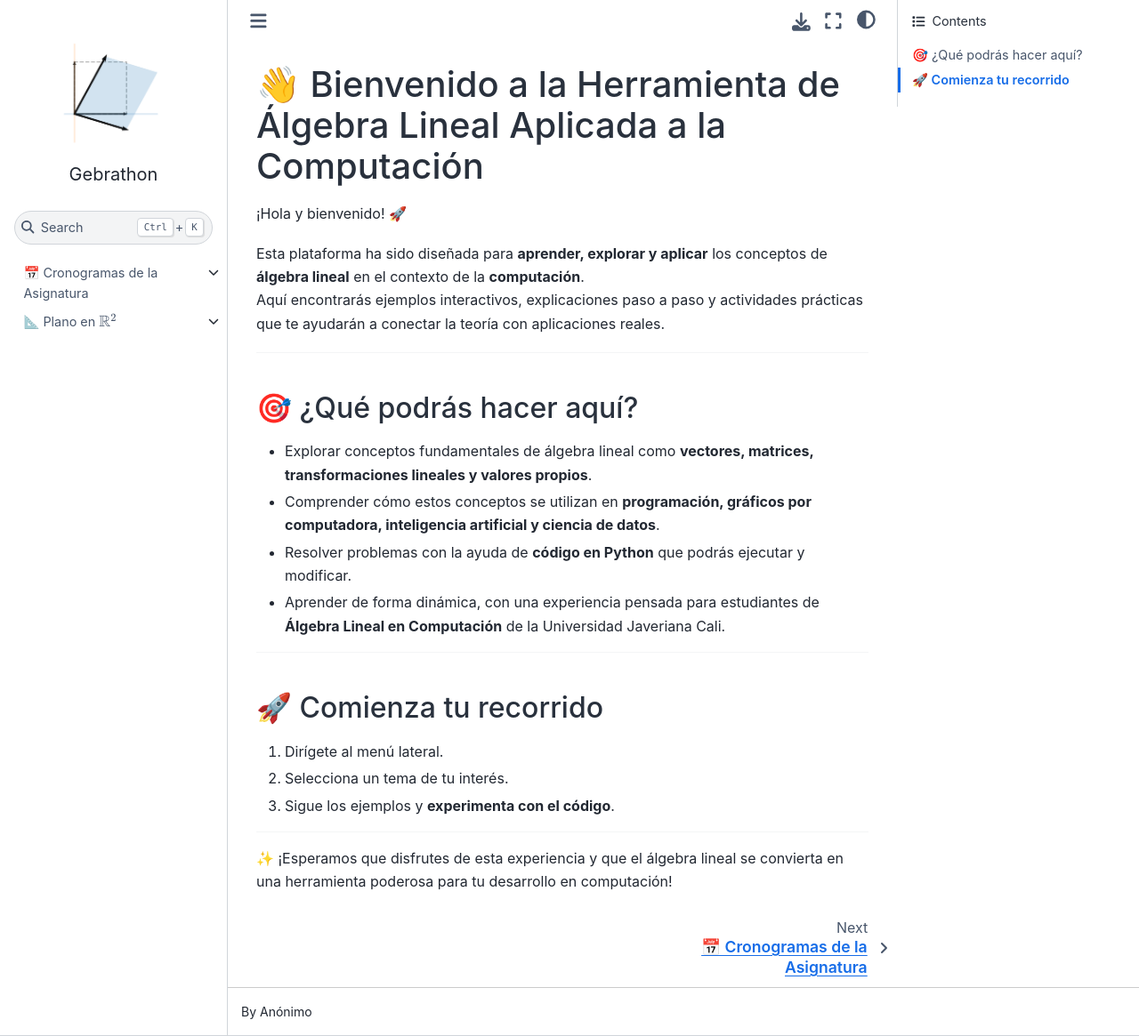
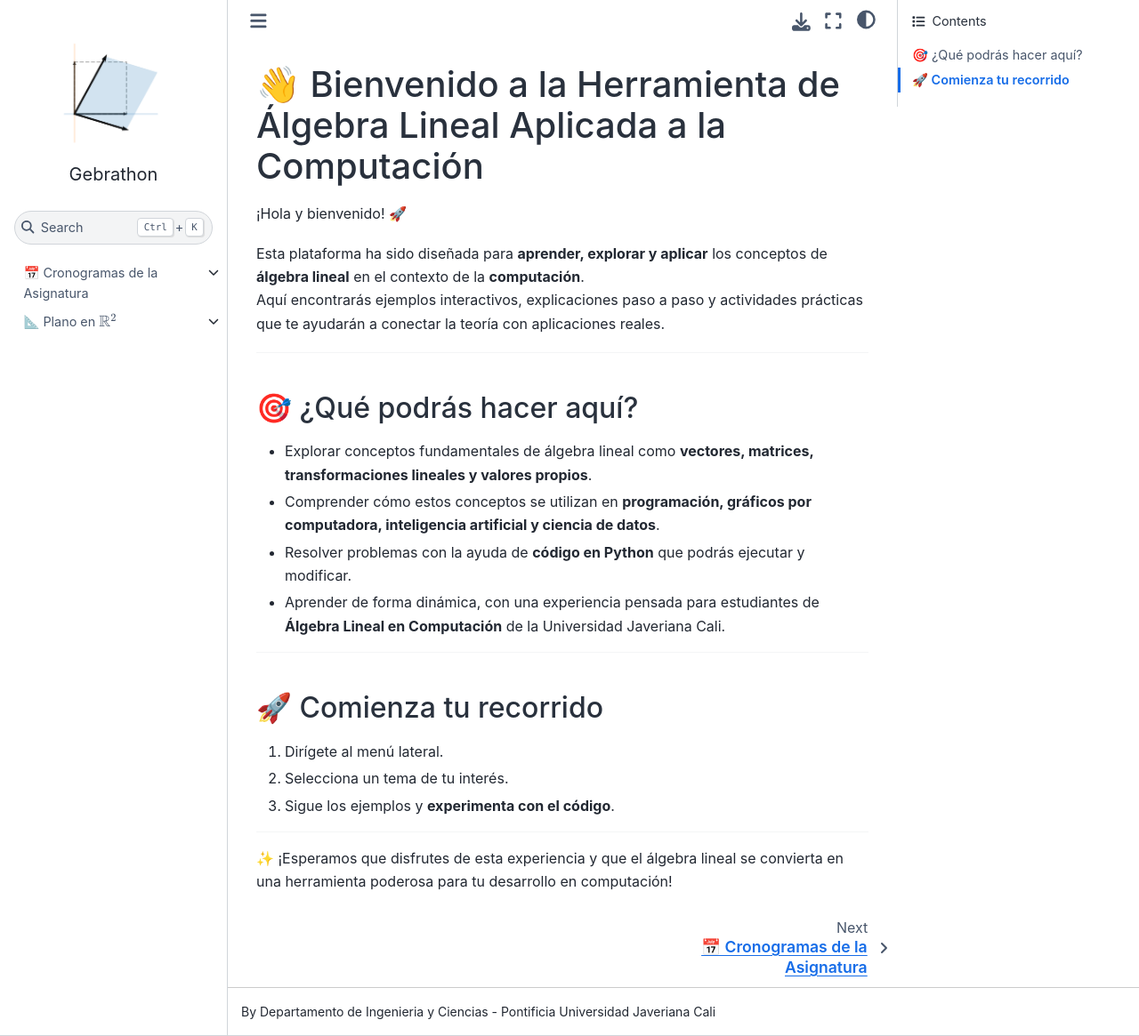
Before and after one commit to jucollas/Gebrathon, a Jupyter Book: the page built from book/index.ipynb, in a window 1280 px wide and 1165 px high. Shown: the whole window at 89% size. Built offline with Jupyter Book 1.0.4 settings and Sphinx 7.4.7 and the Sphinx Book theme 1.1.4, drawn with Linux system fonts in a browser that asks for light colours.

Commit message:
cambio nombre del autor de proyecto

```diff
--- a/book/_config.yml
+++ b/book/_config.yml
@@ -1,5 +1,5 @@
 title: Gebrathon
-author: Anónimo
+author: Departamento de Ingenieria y Ciencias - Pontificia Universidad Javeriana Cali
 logo: ../images/site/logo_gebrathon.png
 
 latex:
```
